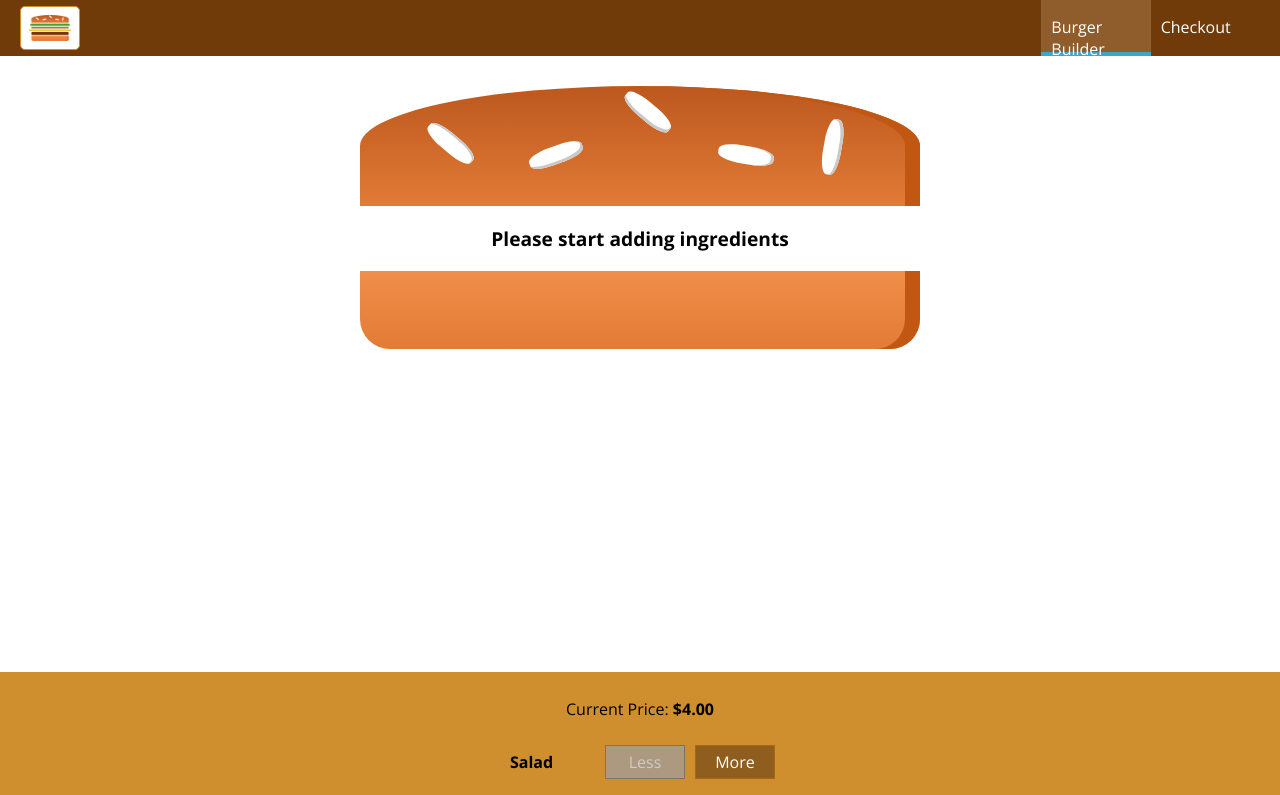
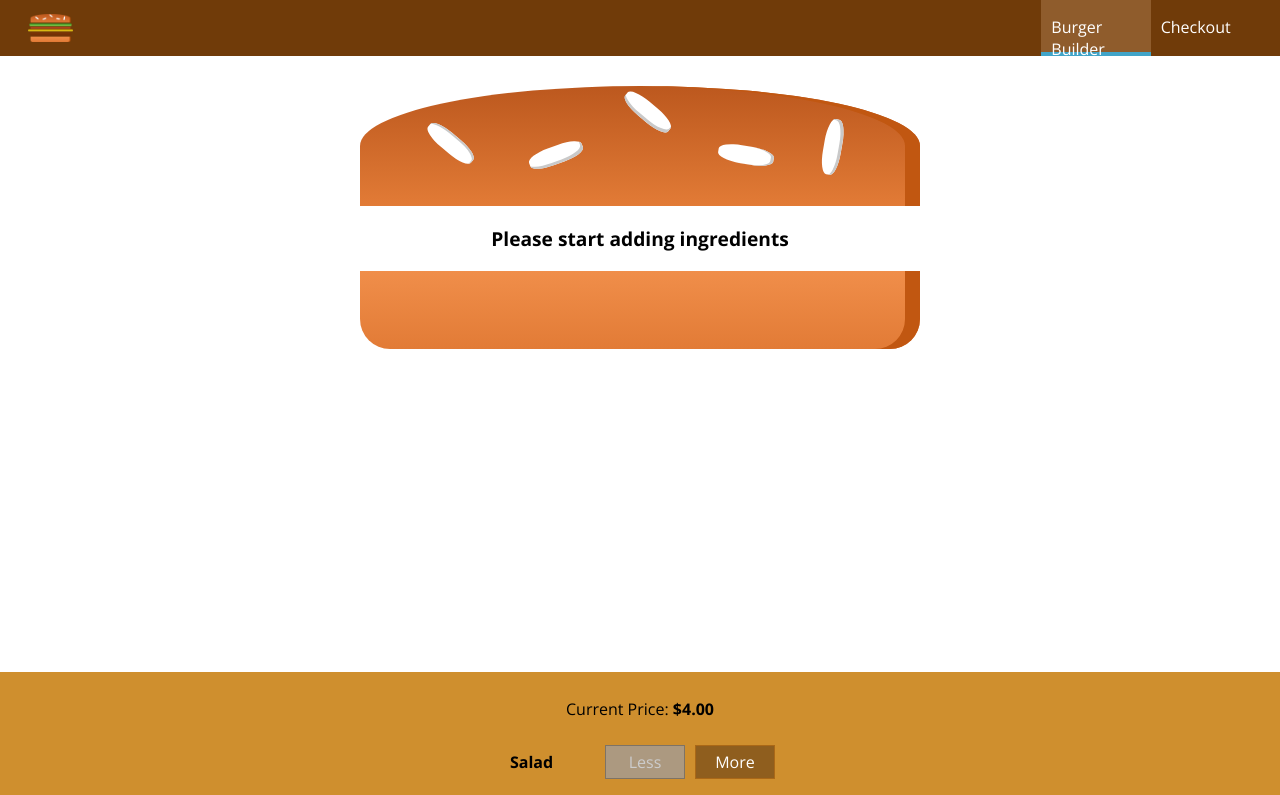
Before and after one commit to papawlo/burger-builder-app, a React app: page / in a window 1280 px wide. Shown: the top 795 px of the page. Built offline with nearby package versions, Linux system fonts and the light colour scheme.

Commit message:
CSS improvments

```diff
--- a/src/components/Burger/BurgerIngredient/BurgerIngredient.css
+++ b/src/components/Burger/BurgerIngredient/BurgerIngredient.css
@@ -94,7 +94,7 @@
     height: 4.5%;
     margin: 2% auto;
     background: linear-gradient(#f4d004, #d6bb22);
-    border-radius: 20px;
+    /* border-radius: 20px; */
 }
 
 .Salad {
--- a/src/components/Logo/logo.css
+++ b/src/components/Logo/logo.css
@@ -1,12 +1,18 @@
 .Logo {
-    background: #fff;
+    /* background: #fff; */
     /* background: rgb(207, 143, 46); */
     /* background: radial-gradient(circle, rgba(207, 143, 46, 1) 0%, rgba(112, 59, 9, 1) 61%, rgba(112, 59, 9, 1) 100%); */
     padding: 8px;
     height: 100%;
     box-sizing: border-box;
-    border-radius: 5px;
-    border: 1px solid rgb(207, 143, 46);
+    /* border-radius: 5px;
+    border: 1px solid rgb(207, 143, 46); */
+    /* filter: drop-shadow(0 0 2px white); */
+    transition: transform 0.3s ease-in-out;
+}
+
+.Logo:hover {
+    transform: scale(1.1)
 }
 
 .Logo img {
```
